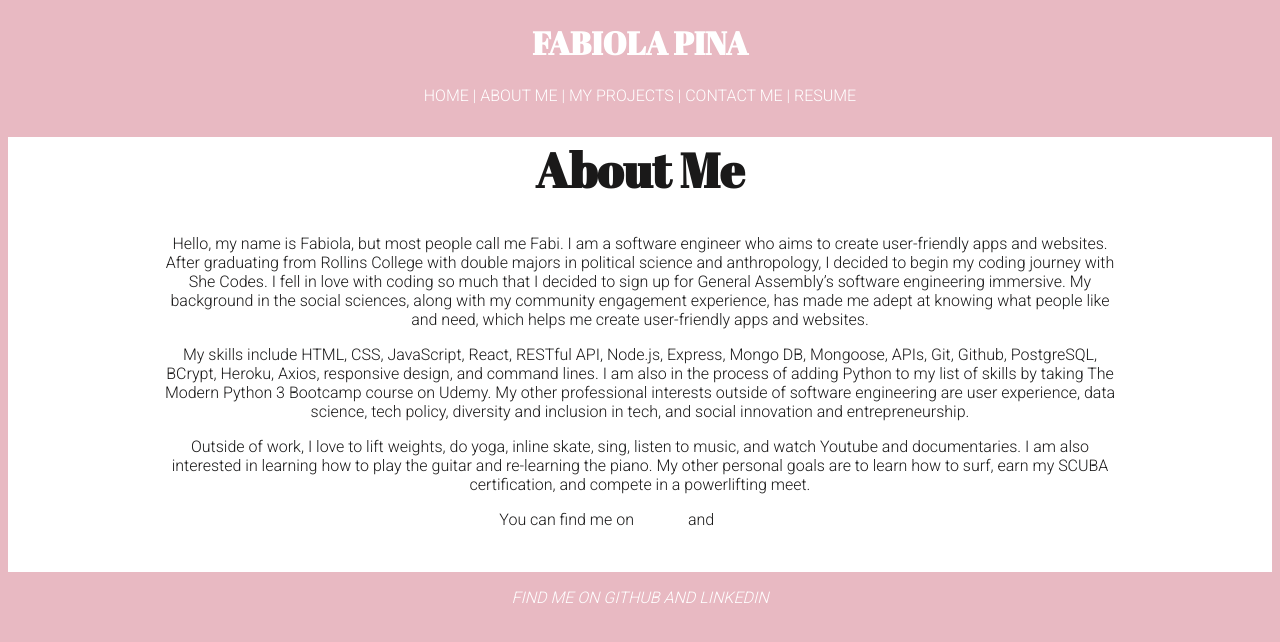
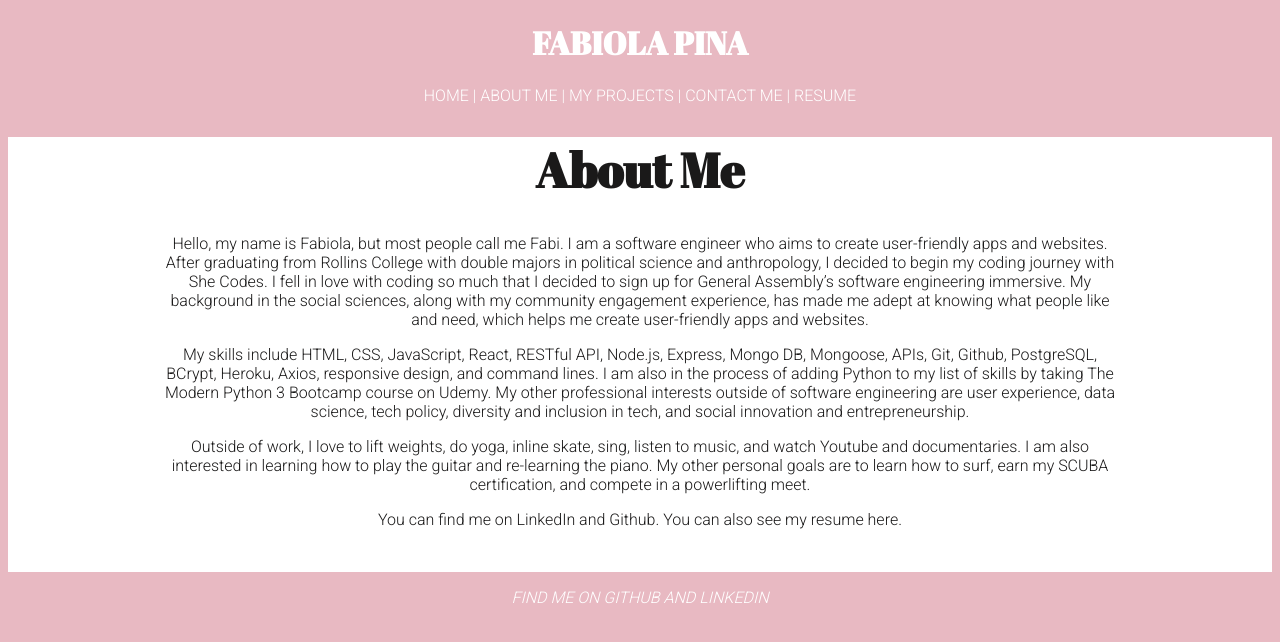
Before and after one commit to fabiolamariapina/portfolio-website, a React (Create React App) app in the folder portfolio/: page /about-me in a window 1280 px wide. Shown: the top 642 px of the page. Built offline with nearby package versions, Linux system fonts and the light colour scheme.

Commit message:
added and styled contact me spiel

```diff
--- a/portfolio/src/components/AboutMe.jsx
+++ b/portfolio/src/components/AboutMe.jsx
@@ -38,24 +38,8 @@ export default class AboutMe extends Component {
             SCUBA certification, and compete in a powerlifting meet.
           </p>
           <p className="about-me" id="about-me-spiel-part-4">
-            You can find me on{" "}
-            <a
-              className="linkedIn-link"
-              href="https://github.com/fabiolamariapina"
-              target="_blank"
-            >
-              {" "}
-              Github{" "}
-            </a>{" "}
-            and{" "}
-            <a
-              className="linkedIn-link"
-              href="https://www.linkedin.com/in/fabiolampina/"
-              target="_blank"
-            >
-              {" "}
-              LinkedIn.{" "}
-            </a>
+            You can find me on LinkedIn and Github. You can also see my resume
+            here.
           </p>
         </div>
       </div>
--- a/portfolio/src/components/ContactMe.jsx
+++ b/portfolio/src/components/ContactMe.jsx
@@ -7,6 +7,13 @@ export default class ContactMe extends Component {
         <h1 className="contact-me" id="contact-me-header">
           Contact Me
         </h1>
+        <div className="contact-me-spiel">
+          <p className="contact-me" id="contact-me-spiel-part-1">
+            If you are interested in working with me or just want to chat,
+            please fill out the form. I will get back within the next 24-48
+            hours.
+          </p>
+        </div>
       </div>
     );
   }
--- a/portfolio/src/index.css
+++ b/portfolio/src/index.css
@@ -175,3 +175,7 @@ a:hover {
 #contact-me-header {
   font-size: 48px;
 }
+
+.contact-me-spiel {
+  margin: 0px 150px 40px;
+}
```
Also changed, not shown: 1 other file (tests, documents, lock files or other folders).
